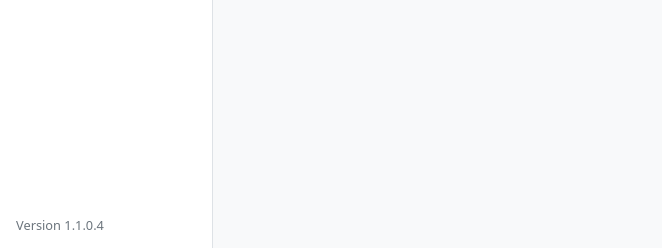
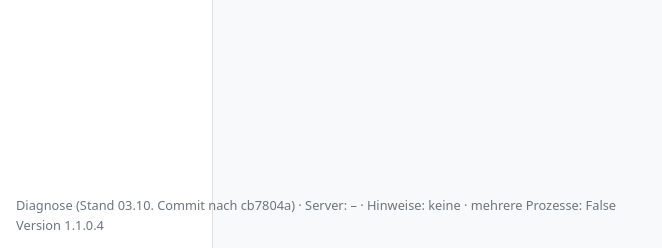
Before and after one commit to harzj/NotenAppWeb, a Flask app: page /auth/admin/users in a window 1280 px wide. Shown: the part 553-801 px from the top of the page, without its empty margins (0-662 px from the left). Run offline with Flask 3, Linux system fonts and the light colour scheme; a user stored in the database is signed in; parts of the project's set-up code (start-up, migrations or seed data) failed here and were passed over; some libraries are stand-ins or nearby versions.

Commit message:
TEMP-Diagnose: Server-Angaben für Admins in der Fußzeile
Reine Template-Änderung (wird ohne Neustart sichtbar): zeigt Admins, welcher
Server die App betreibt (SERVER_SOFTWARE, Passenger/gunicorn/uwsgi/mod_wsgi-
Hinweise) und bestätigt, dass der Webhook-Pull ankommt. Danach wieder entfernen.

Co-Authored-By: Claude Opus 5.5 <noreply@anthropic.com>

```diff
--- a/app/templates/base.html
+++ b/app/templates/base.html
@@ -316,6 +316,20 @@
 </div>
 
 <div class="app-version">Version {{ app_version }}</div>
+{# TEMP-DIAGNOSE (nur Admins): Wie laeuft die App beim Landkreis, kommt der Webhook-Pull an?
+   Reine Template-Aenderung – wird ohne Neustart der App sichtbar. Danach wieder entfernen. #}
+{% if current_user.is_authenticated and current_user.is_admin %}
+<div class="app-version" style="bottom: 2rem; max-width: 90vw; white-space: normal;">
+  Diagnose (Stand 03.10. Commit nach cb7804a) ·
+  Server: {{ request.environ.get('SERVER_SOFTWARE') or '–' }} ·
+  Hinweise:
+  {%- for k in request.environ.keys() | sort
+        if 'passenger' in k | lower or 'gunicorn' in k | lower or 'uwsgi' in k | lower or 'mod_wsgi' in k | lower %}
+    {{ k }}{% if not loop.last %},{% endif %}
+  {%- else %} keine{% endfor %} ·
+  mehrere Prozesse: {{ request.environ.get('wsgi.multiprocess') }}
+</div>
+{% endif %}
 
 <script src="https://cdn.jsdelivr.net/npm/bootstrap@5.3.3/dist/js/bootstrap.bundle.min.js"></script>
 <script src="https://cdn.jsdelivr.net/npm/chart.js@4.4.4/dist/chart.umd.min.js"></script>
```
